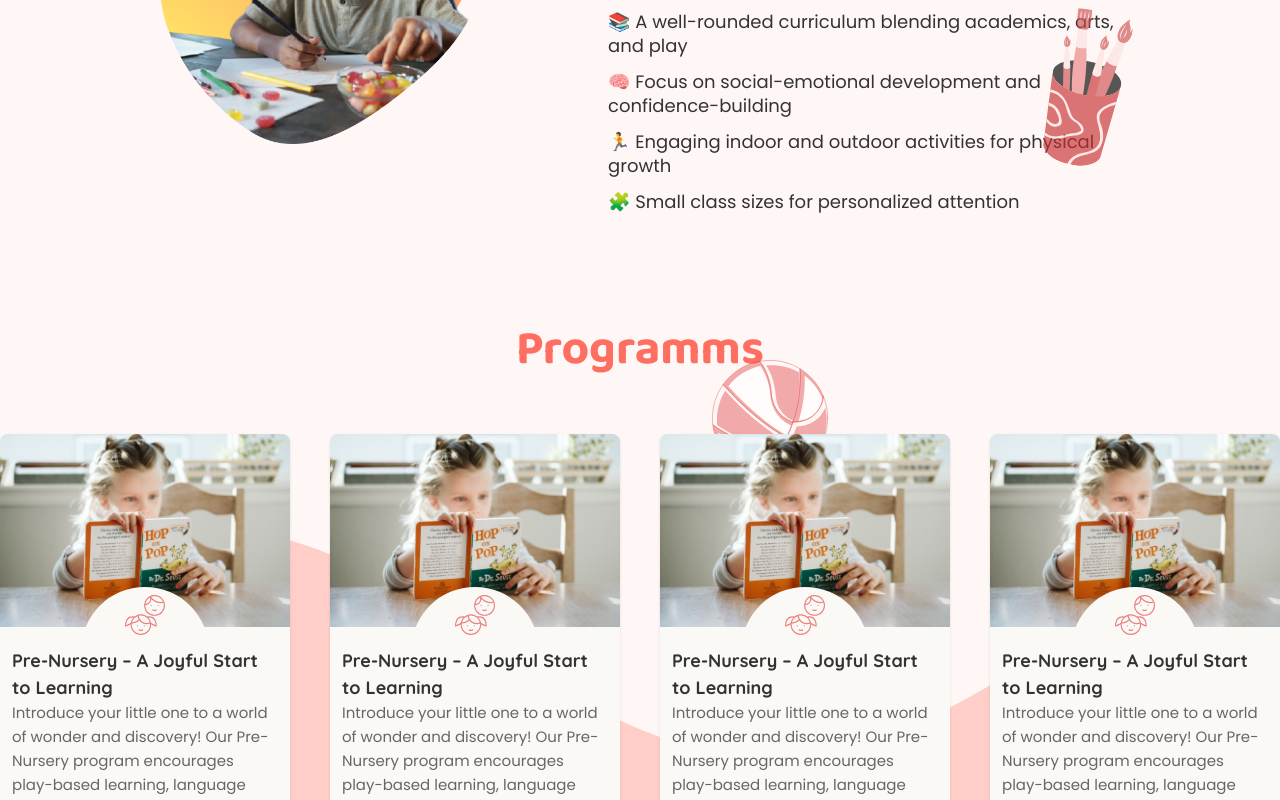
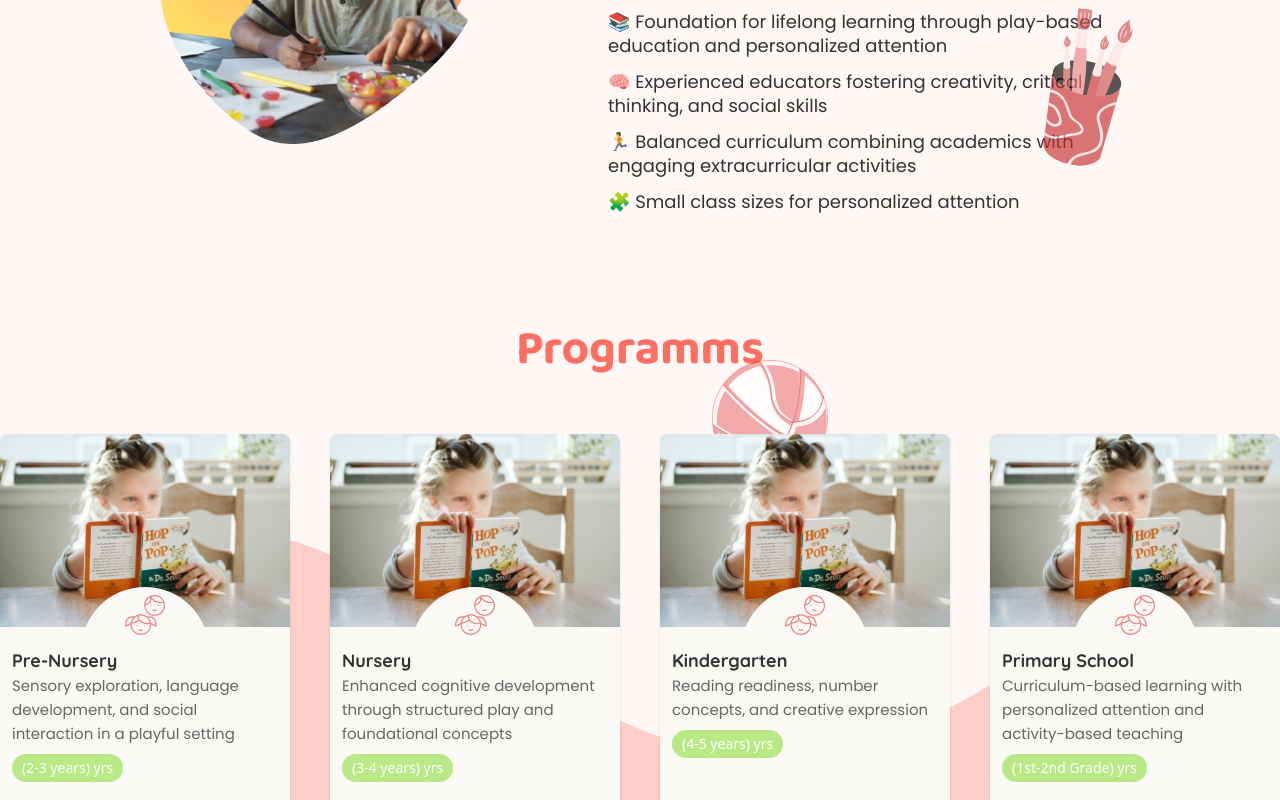
Before and after one commit to Chaitanya-exe/playschool-website, a Next.js app: page / in a window 1280 px wide. Shown: the part 780-1580 px from the top of the page. Built offline with nearby package versions, Linux system fonts and the light colour scheme.

Commit message:
content update

```diff
--- a/app/page.js
+++ b/app/page.js
@@ -132,7 +132,7 @@ export default function Home() {
           width={"80"}
           height={"100"}
           alt="paintbrush"
-          className="absolute max-sm:w-[50px] right-0  md:-left-16 md:top-10 top-0 opacity-70"
+          className="absolute max-sm:w-[50px] right-0  md:-left-16 md:top-20 top-0 opacity-10 "
         />
 
         <motion.div
@@ -163,13 +163,13 @@ export default function Home() {
             </h3>
             <ul className="para text-[18px] space-y-3">
               <li>
-                📚 A well-rounded curriculum blending academics, arts, and play
+                📚 Foundation for lifelong learning through play-based education and personalized attention
               </li>
               <li>
-                🧠 Focus on social-emotional development and confidence-building{" "}
+                🧠 Experienced educators fostering creativity, critical thinking, and social skills{" "}
               </li>
               <li>
-                🏃 Engaging indoor and outdoor activities for physical growth{" "}
+                🏃 Balanced curriculum combining academics with engaging extracurricular activities{" "}
               </li>
               <li>🧩 Small class sizes for personalized attention </li>
             </ul>
@@ -235,34 +235,34 @@ export default function Home() {
           {[
             {
               id: 1,
-              title: "Pre-Nursery – A Joyful Start to Learning",
+              title: "Pre-Nursery",
               icon: "/svg/Kids.svg",
-              dec: "Introduce your little one to a world of wonder and discovery! Our Pre-Nursery program encourages play-based learning, language development, and social interaction in a safe, loving environment.",
-              age: "Age 2–3",
+              dec: "Sensory exploration, language development, and social interaction in a playful setting",
+              age: "(2-3 years)",
               image: "/images/reading.png",
             },
             {
               id: 2,
-              title: "Pre-Nursery – A Joyful Start to Learning",
+              title: "Nursery",
               icon: "/svg/Kids.svg",
-              dec: "Introduce your little one to a world of wonder and discovery! Our Pre-Nursery program encourages play-based learning, language development, and social interaction in a safe, loving environment.",
-              age: "Age 2–3",
+              dec: "Enhanced cognitive development through structured play and foundational concepts",
+              age: "(3-4 years)",
               image: "/images/reading.png",
             },
             {
               id: 3,
-              title: "Pre-Nursery – A Joyful Start to Learning",
+              title: "Kindergarten ",
               icon: "/svg/Kids.svg",
-              dec: "Introduce your little one to a world of wonder and discovery! Our Pre-Nursery program encourages play-based learning, language development, and social interaction in a safe, loving environment.",
-              age: "Age 2–3",
+              dec: "Reading readiness, number concepts, and creative expression \n",
+              age: "(4-5 years)",
               image: "/images/reading.png",
             },
             {
               id: 4,
-              title: "Pre-Nursery – A Joyful Start to Learning",
+              title: "Primary School",
               icon: "/svg/Kids.svg",
-              dec: "Introduce your little one to a world of wonder and discovery! Our Pre-Nursery program encourages play-based learning, language development, and social interaction in a safe, loving environment.",
-              age: "Age 2–3",
+              dec: "Curriculum-based learning with personalized attention and activity-based teaching",
+              age: "(1st-2nd Grade)",
               image: "/images/reading.png",
             },
           ].map((card) => (
--- a/components/ProgramCard.jsx
+++ b/components/ProgramCard.jsx
@@ -23,16 +23,16 @@ function ProgramCard({ card, id }) {
           className="mx-auto py-2"
         />
       </div>
-      <div className="-mt-20 text-start p-3 ">
+      <div className="flex-1 -mt-20 text-start p-3 ">
         <h2 className="sub-heading text-[18px]">{card.title}</h2>
         <h2 className="para text-light_text text-[15px]">{card.dec}</h2>
         <h4 className="bg-p_green text-white px-2.5 py-1 w-fit text-sm my-2 rounded-full">
           <span>{card.age} yrs</span>
         </h4>
-        <button className="w-full px-6 py-2 bg-p_yello bg-blue-400 hover:bg-blue-500 text-p_white font-semibold rounded-xl transition">
+      </div>
+        <button className=" px-6 py-2 mb-3 mx-2 bg-p_yello bg-blue-400 hover:bg-blue-500 text-p_white font-semibold rounded-xl transition">
           Read more
         </button>
-      </div>
     </div>
   );
 }
```
